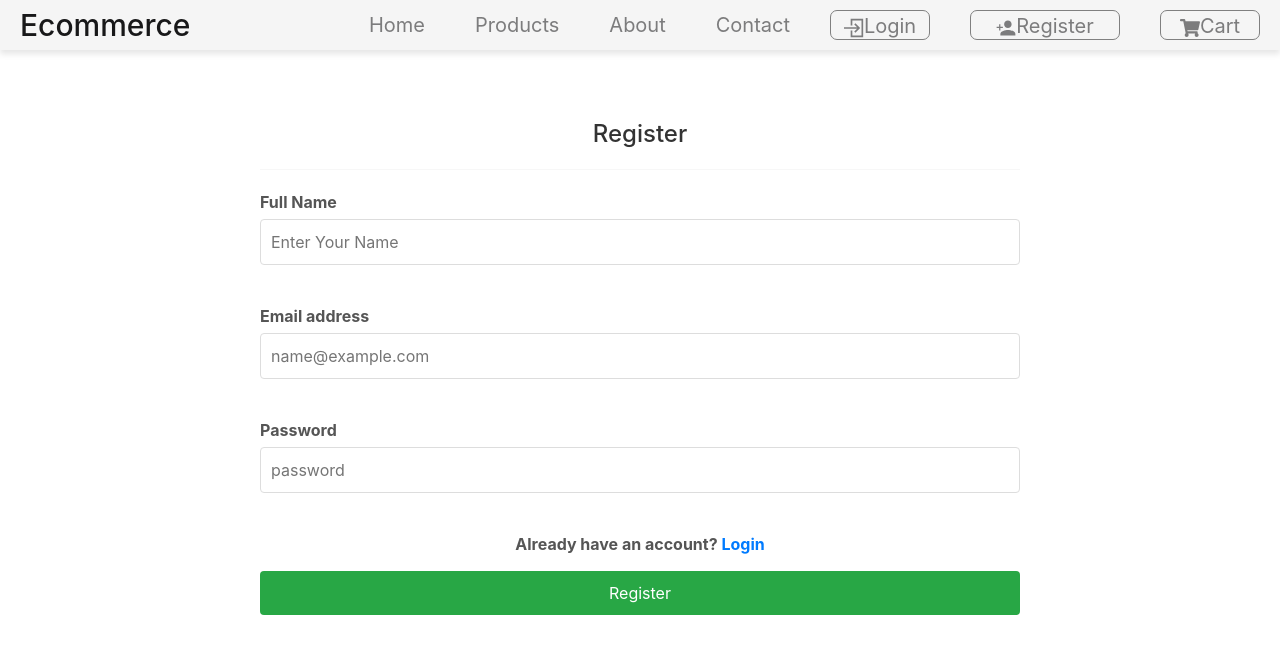
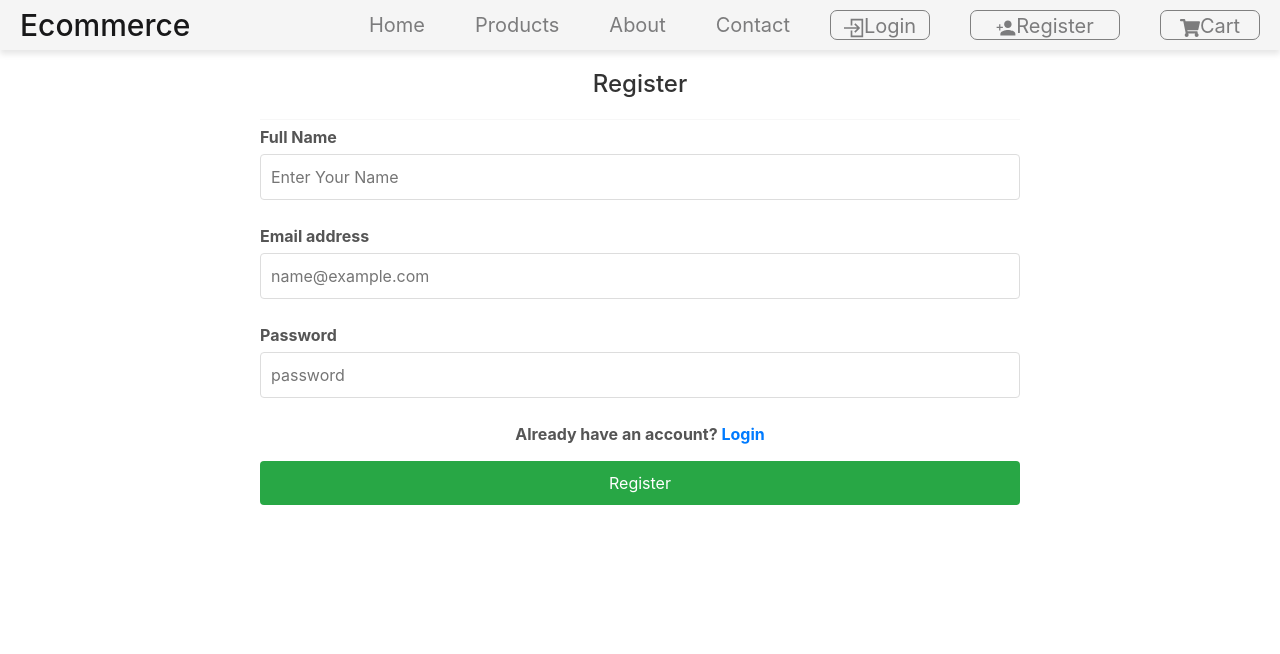
Before and after one commit to shankarreddy12/Ecommerce-project, a React (Create React App) app: page /Register in a window 1280 px wide. Shown: the top 654 px of the page. Built offline with nearby package versions, Linux system fonts and the light colour scheme.

Commit message:
change margin bottom in  Register.css file

```diff
--- a/package.json
+++ b/package.json
@@ -1,4 +1,5 @@
 {
+  "homepage": "https://shankarreddy12.github.io/ecommerce-project",
   "name": "ecommerce-project",
   "version": "0.1.0",
   "private": true,
@@ -19,6 +20,8 @@
   },
   "scripts": {
     "start": "react-scripts start",
+    "predeploy":"npm run build",
+    "deploy":"gh-pages -d  build",
     "build": "react-scripts build",
     "test": "react-scripts test",
     "eject": "react-scripts eject"
--- a/src/pages/Register.css
+++ b/src/pages/Register.css
@@ -20,15 +20,12 @@
     width: 100%;
     max-width: 400px;
     text-align: center; */
-
-
    padding: 20px;
    max-width: 800px;
    margin: 0 auto;
    position: relative;
-   top: 100px;
+   top: 50px;
 }
-
 
   .register h1 {
     margin-bottom: 20px;
@@ -41,7 +38,7 @@
     border: 0;
     height: 1px;
     background-color: #ddd;
-    margin-bottom: 20px;
+    margin-bottom: 5px;
   }
 
   /* Form styles */
@@ -60,7 +57,7 @@
 
   .registerform input {
     padding: 10px;
-    margin-bottom: 15px;
+    /* margin-bottom: 15px; */
     border: 1px solid #ddd;
     border-radius: 4px;
     font-size: 16px;
```
